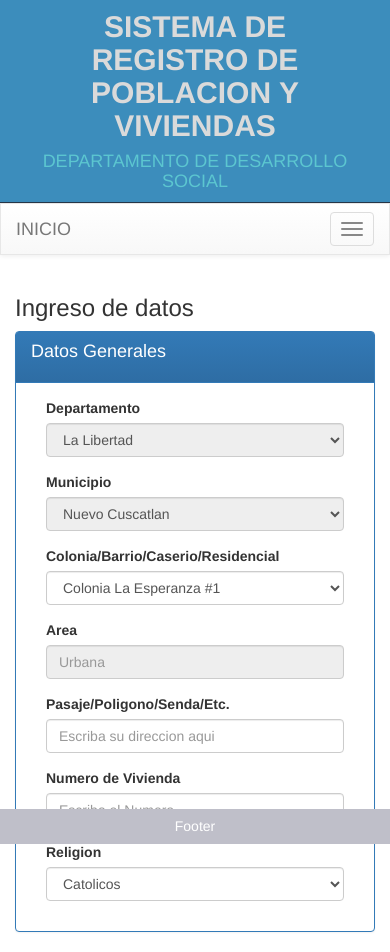
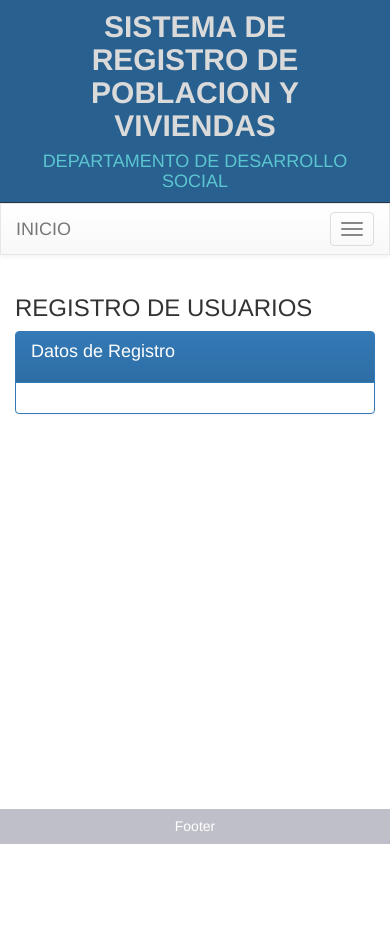
Before and after one commit to Gerard2702/trunk, a PHP site: page /principal.php in a window 390 px wide. After the commit the page ends 844 px from the top, so only its background shows below. Run offline with PHP 8.4, Linux system fonts and the light colour scheme; the visitor is signed in with stand-in values (Sample User, id 1); some libraries are stand-ins or nearby versions.

Commit message:
agregado menu , contenido, formularios
se agrego menu para los diferentes roles, carga el contenido dependiendo
del usuario que ingrese, se añadio las funciones para mostrar los
dormularios generales y construccion en el contenido.

```diff
--- a/librerias/css/style.css
+++ b/librerias/css/style.css
@@ -1,5 +1,5 @@
 header{
-	background: #3C8DBC;
+	background: #286090;
 	color: #DADADA;
 	box-shadow: 0 0 5px #595959;
 	border-bottom: 1px solid #273748;
--- /dev/null
+++ b/librerias/formularios/frm_registro_usuarios.php
@@ -0,0 +1,13 @@
+<div class="row">
+  <div class="col-md-12 col-sm-12 col-xs-12">
+   	<h3>REGISTRO DE USUARIOS</h3>
+    <div class="panel panel-primary">
+  		<div class="panel-heading">
+    		<h4>Datos de Registro</h4>
+  		</div>
+  		<div class="panel-body">
+                <!-- INICIO DEL CUERPO DEL FORMULARIO-->
+      </div>
+  	</div>
+  </div>
+</div>
--- /dev/null
+++ b/librerias/js/cargarPrincipal.js
@@ -0,0 +1,14 @@
+function cargarPagina(tipo_rol){
+ /*swith para cargar los diferentes menus dependiendo del rol del usuario*/
+		switch(tipo_rol){
+			case 1://menu del admin
+			     	$('#menu').load('modulos/admin/menuAdministrador.php');
+			     	$('#contenido').load('librerias/formularios/frm_registro_usuarios.php');
+			     	break;
+			case 2: //menu del digitador
+	       			$('#menu').load('modulos/digitador/menuDigitador.php');
+	       			$('#contenido').load('librerias/formularios/frm_datos_generales.php');
+				 	break;
+
+		} //fin del switch
+};
--- a/librerias/php/validar-login.php
+++ b/librerias/php/validar-login.php
@@ -7,16 +7,18 @@ $contraseña = mysql_real_escape_string(md5($_POST['contraseña']));
 
 
 /*con la siguiente sentencia sql verificamos que exista el usuario que pretende ingresar al sistema*/
-$sql = "SELECT * from usuarios where nombre_usuario='$usuario' and pass='$contraseña';" or die(mysql_error());
+$sql = "SELECT id_rol,nombre_usuario,pass from usuarios where nombre_usuario='$usuario' and pass='$contraseña';" or die(mysql_error());
 
 $resultado = mysql_query($sql) or die(mysql_error());
 $filas = mysql_num_rows($resultado);
 
     if($filas > 0){
 
+    	$datos_usuario = mysql_fetch_array($resultado, MYSQL_ASSOC);
         /*aqui creamos variables de sesion*/
         session_start();
 		$_SESSION['usuario'] = $usuario;
+		$_SESSION['tipo_rol'] = $datos_usuario['id_rol'];
         echo "true";
 
      }
--- /dev/null
+++ b/modulos/admin/menuAdministrador.php
@@ -0,0 +1,21 @@
+<?php
+    session_start(); /* Verificar inicio de sesion*/
+    $usuario = $_SESSION['usuario'];
+    if(!isset($usuario)){
+        header("Location: index.php");
+    }
+?>
+<div class="collapse navbar-collapse" id="bs-example-navbar-collapse-1">
+      <ul class="nav navbar-nav">
+        <li ><a href="" onClick="">Registrar Usuarios<span class="sr-only">(current)</span></a></li>
+
+        </ul>
+        <ul class="nav navbar-nav navbar-right">
+        <li class="dropdown">
+          <a href="#" class="dropdown-toggle" data-toggle="dropdown" role="button" aria-expanded="false"><i class="fa fa-user text-default"></i>&nbsp;Bienvenido &nbsp;<?php echo $_SESSION['usuario']; ?> <span class="caret"></span></a>
+          <ul class="dropdown-menu" role="menu">
+            <li><a href="librerias/php/cerrarSesion.php">Cerrar Sesion</a></li>
+          </ul>
+        </li>
+        </ul>
+</div><!-- /.navbar-collapse -->
--- a/principal.php
+++ b/principal.php
@@ -24,7 +24,7 @@
   <link rel="stylesheet" href="//maxcdn.bootstrapcdn.com/font-awesome/4.3.0/css/font-awesome.min.css">
   <link rel="stylesheet" href="path/to/font-awesome/css/font-awesome.min.css">
 </head>
-<body>
+<body onload="cargarPagina(<?php echo $_SESSION['tipo_rol']?>)">
 	<!-- HEADER DEL SISTEMA -->
 <header>
 	<div class="container-fluid">
@@ -56,126 +56,15 @@
       </button>
       <a class="navbar-brand active" href="principal.php">INICIO</a>
     </div>
-    <div class="collapse navbar-collapse" id="bs-example-navbar-collapse-1">
-      <ul class="nav navbar-nav">
-        <li ><a href="" onClick="cargar_ingresar();">Ingresar<span class="sr-only">(current)</span></a></li>
+    <!-- MENU DEL SISTEMA-->
+    <div  id="menu">
 
-        </ul>
-        <ul class="nav navbar-nav navbar-right">
-        <li class="dropdown">
-          <a href="#" class="dropdown-toggle" data-toggle="dropdown" role="button" aria-expanded="false"><i class="fa fa-user text-default"></i>&nbsp;Bienvenido &nbsp;<?php echo $_SESSION['usuario']; ?> <span class="caret"></span></a>
-          <ul class="dropdown-menu" role="menu">
-            <li><a href="librerias/php/cerrarSesion.php">Cerrar Sesion</a></li>
-          </ul>
-        </li>
-        </ul>
-    </div><!-- /.navbar-collapse -->
+    </div>
   </div><!-- /.container-fluid -->
 </nav>
+<!-- CONTENIDO DEL SISTEMA -->
+<div class="container-fluid" id="contenido" >
 
-<div class="container-fluid" id="contenido" >
-  <div class="row">
-
-    <div class="col-md-12 col-sm-12 col-xs-12">
-   	 <h3>Ingreso de datos</h3>
-    	<div class="panel panel-primary">
-  			<div class="panel-heading">
-    			<h4>Datos Generales</h4>
-  		</div>
-  		<div class="panel-body">
-    <!-- INICIO DEL CUERPO DEL FORMULARIO-->
-    		<div class="col-md-4">
-                            <div class="form-group">
-                                            <label>Departamento</label>
-                                            <select class="form-control" id="deshabilitado" disabled="deshabilitado">
-                                                <option>La Libertad</option>
-                                                <option></option>
-                                                <option></option>
-                                                <option></option>
-                                                <option></option>
-                                            </select>
-                         </div>
-                         </div>
-
-                          <div class="col-md-4">
-                            <div class="form-group">
-                                            <label>Municipio</label>
-                                            <select class="form-control" id="deshabilitado" disabled="deshabilitado">
-                                                <option>Nuevo Cuscatlan</option>
-                                                <option>2</option>
-                                                <option>3</option>
-                                                <option>4</option>
-                                                <option>5</option>
-                                            </select>
-                         </div>
-                         </div>
-
-                         <div class="col-md-4">
-                            <div class="form-group">
-                                            <label>Colonia/Barrio/Caserio/Residencial</label>
-                                            <select class="form-control">
-                                                <option>Colonia La Esperanza #1</option>
-                                                <option>Colonia La Esperanza #2</option>
-                                                <option>Colonia 7 de Marzo</option>
-                                                <option>Barrio El Centro</option>
-                                                <option>Residencial Via del Mar</option>
-                                            </select>
-                         </div>
-                         </div>
-                        <div class="container-fluid">
-                        	    <div class="row">
-                           			<div class="col-md-2">
-                            			<div class="form-group">
-                                            <label>Area</label>
-                                            <input class="form-control" id="campoDeshabilitado" type="text" placeholder="Urbana" disabled>
-                         				</div>
-                        			 </div>
-
-                        			 	<div class="col-md-6">
-                            				<div class="form-group">
-                                            	<label>Pasaje/Poligono/Senda/Etc.</label>
-                                            <input class="form-control" type="text" placeholder="Escriba su direccion aqui">
-                         					</div>
-                        			 	</div>
-
-                        			 	<div class="col-md-2">
-                            			<div class="form-group">
-                                            <label>Numero de Vivienda</label>
-                                            <input class="form-control" id="campoDeshabilitado" type="text" placeholder="Escriba el Numero">
-                         				</div>
-                        			 </div>
-
-
-                        		</div>
-                        </div>
-
-
-					    <div class="container-fluid">
-                        	    <div class="row">
-                           			<div class="col-md-3">
-                            			<div class="form-group">
-                                           <label>Religion</label>
-                                            <select class="form-control">
-                                                <option>Catolicos</option>
-                                                <option>Evangelicos</option>
-                                                <option>Testigos de Jehova</option>
-                                                <option>Adventistas</option>
-                                                <option>Mormonesx		</option>
-                                            </select>
-                         				</div>
-                        			 </div>
-                        			 </div>
-
-
-                        		</div>
-                        </div>
-  		</div>
-</div>
-
-
-
-    </div>
-  </div>
 </div>
 <!-- FOOTER DEL SISTEMA-->
 <footer>
@@ -186,10 +75,10 @@
   </div>
 </footer>
 
-	<script src="//code.jquery.com/jquery-1.11.3.min.js"></script>
-	<script src="//code.jquery.com/jquery-migrate-1.2.1.min.js"></script>
-	<script type="http://code.jquery.com/jquery-latest.js"></script>
-	<script src="https://maxcdn.bootstrapcdn.com/bootstrap/3.3.4/js/bootstrap.min.js"></script>
+	<script src="librerias/js/jquery-1.11.3.js"></script>
+  <script src="librerias/js/jquery-migrate-1.2.1.min.js"></script>
+  <script src="librerias/js/bootstrap.js"></script>
+  <script src="librerias/js/cargarPrincipal.js"></script>
   <script type="text/javascript">
   $("#alerta").hide();
 
```
Also changed, not shown: librerias/formularios/frm_datos_generales.php (added, +112 -0 lines), librerias/formularios/frm_detalles_construccion.php (+15 -37 lines), librerias/js/cargarFormularios.js (added, +7 -0 lines), modulos/digitador/menuDigitador.php (added, +22 -0 lines).
